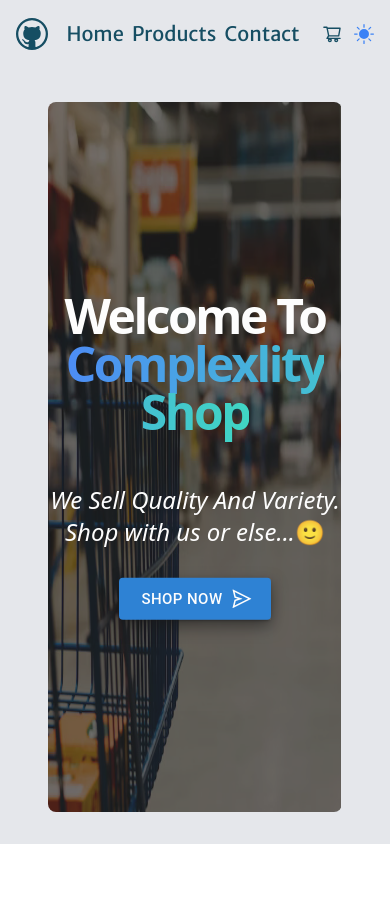
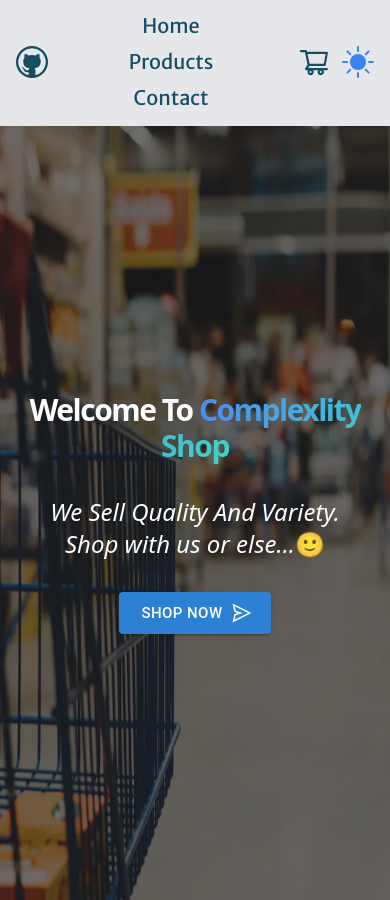
Before and after one commit to Complexlity/eCommerce-site, a React (Vite) app: page / in a window 390 px wide. Before the commit the page ends 844 px from the top, so only its background shows below. Built offline with nearby package versions, Linux system fonts and the light colour scheme; a web font is replaced by a local one.

Commit message:
Improve responsiveness on homepage

```diff
--- a/src/components/Cart.tsx
+++ b/src/components/Cart.tsx
@@ -50,8 +50,8 @@ const Cart: FC<Props> = () => {
         <div className="absolute left-4 top-4" onClick={closeCart}>
           <GrClose size={"30"} />
         </div>
-        <div className="mt-4">
-          <h1 className="heading text-2xl">Your Shopping Cart</h1>
+        <div className="ml-4 mt-5 xs:ml-0 xs:mt-4">
+          <h1 className="heading text-xl xs:text-2xl">Your Shopping Cart</h1>
           <CartItems />
           <p className="mt-4">
             <span className="heading text-xl font-semibold">TOTAL</span>:
--- a/src/components/Navbar.tsx
+++ b/src/components/Navbar.tsx
@@ -29,14 +29,14 @@ const Navbar = () => {
         {/* {darkTheme && <VscGithub size={"2.5rem"} />} */}
         {/* {!darkTheme && <AiFillGithub size={"2.5rem"} />} */}
       </div>
-      <ul className="mx-auto flex items-center justify-end gap-2 xs:gap-4">
-        <li className="text-md h-full py-2 sm:px-2 sm:text-2xl">
+      <ul className="mx-auto flex flex-col items-center justify-end gap-2 xs:flex-row xs:gap-4">
+        <li className="text-md h-full xs:py-2 sm:px-2 sm:text-2xl">
           <Link to={"/"}>Home</Link>
         </li>
-        <li className="text-md  h-full py-2 sm:px-2  sm:text-2xl">
+        <li className="text-md  h-full xs:py-2 sm:px-2  sm:text-2xl">
           <Link to={"/products"}>Products</Link>
         </li>
-        <li className="hover text-md  h-full py-2 sm:px-2 sm:text-2xl">
+        <li className="hover text-md  h-full xs:py-2 sm:px-2 sm:text-2xl">
           <Link to={"/contact"}>Contact</Link>
         </li>
       </ul>
@@ -46,7 +46,11 @@ const Navbar = () => {
           onClick={() => dispatch(toggleOverlay())}
         >
           <Badge>
-            <AiOutlineShoppingCart cursor={"pointer"} height="100%" />
+            <AiOutlineShoppingCart
+              className="h-8 w-8"
+              cursor={"pointer"}
+              height="100%"
+            />
           </Badge>
           {count > 0 && (
             <span className="absolute bottom-[-.3rem] left-4 flex h-[1rem] w-[1rem]  items-center justify-center rounded-full bg-amber-500 text-xs  dark:bg-amber-500 dark:text-black">
@@ -57,7 +61,7 @@ const Navbar = () => {
         <div>
           {!darkTheme && (
             <BsFillSunFill
-              className="cursor-pointer text-blue-500"
+              className="h-8 w-8 cursor-pointer text-blue-500"
               onClick={toggleThemes}
             />
           )}
--- a/src/pages/Home.tsx
+++ b/src/pages/Home.tsx
@@ -5,7 +5,7 @@ import { Link } from "react-router-dom";
 
 const Home = () => {
   return (
-    <div className="homepage flex items-center justify-center overflow-hidden bg-gray-200 p-8 dark:bg-cyan-900">
+    <div className="homepage flex items-center justify-center overflow-hidden bg-gray-200 dark:bg-cyan-900 xs:p-8">
       {/* Hero Section large Screen */}
       <div className="mt-4 hidden h-full grid-cols-2 items-center justify-between gap-6 py-4 lg:grid">
         <div className="flex h-full flex-col items-center justify-center gap-12">
@@ -31,8 +31,8 @@ const Home = () => {
         <div className="hero-section aspect-square h-[80%] w-full rounded-2xl "></div>
       </div>
       {/* Hero secton Smll screen */}
-      <div className="overflow-none relative flex h-full w-[90%] flex-col items-center justify-center gap-8 opacity-[90%] lg:hidden">
-        <div className="hero-section absolute inset-0 z-[-1000] rounded-lg"></div>
+      <div className="overflow-none relative flex h-full w-full flex-col items-center justify-center gap-8 opacity-[90%] xs:w-[90%] lg:hidden">
+        <div className="hero-section absolute inset-0 z-[-1000] xs:rounded-lg"></div>
         <TextContent />
       </div>
     </div>
@@ -44,7 +44,7 @@ export default Home;
 const TextContent: FC = () => {
   return (
     <>
-      <h1 className="mb-4 text-5xl font-bold tracking-tighter text-white dark:text-gray-200 md:text-6xl">
+      <h1 className="text-3xl font-bold tracking-tighter text-white dark:text-gray-200 xs:mb-4 xs:text-5xl md:text-6xl">
         Welcome To{" "}
         <span className="bg-gradient-to-r from-blue-500 to-teal-400 bg-clip-text text-transparent">
           Complexlity Shop
@@ -56,7 +56,7 @@ const TextContent: FC = () => {
         <span className="not-italic">🙂</span>
       </p>
       <Link to="/products">
-        <div className="float-button mx-auto max-w-3xl">
+        <div className="md:float-button mx-auto max-w-3xl">
           <Button variant="contained" size="large" endIcon={<SendIcon />}>
             SHOP NOW
           </Button>
```
